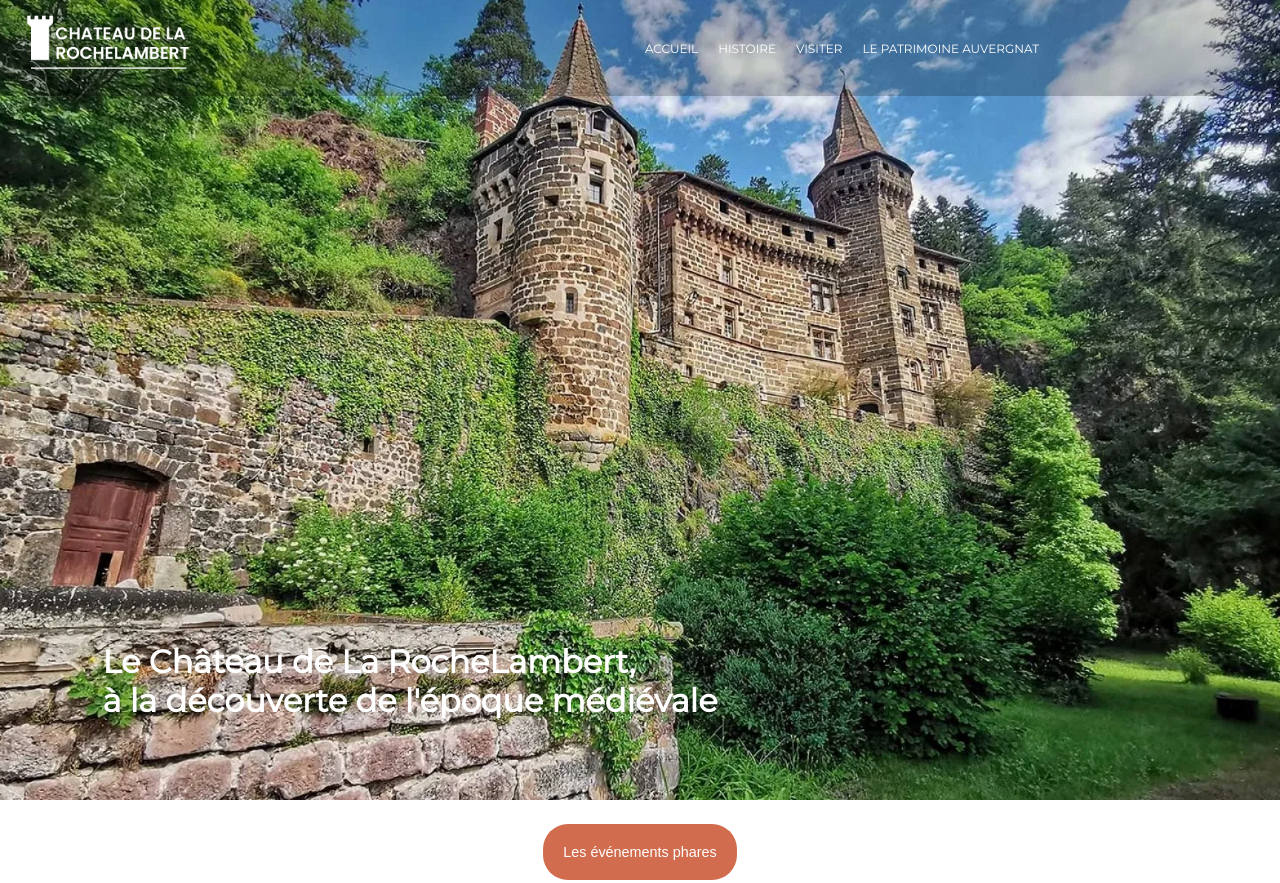
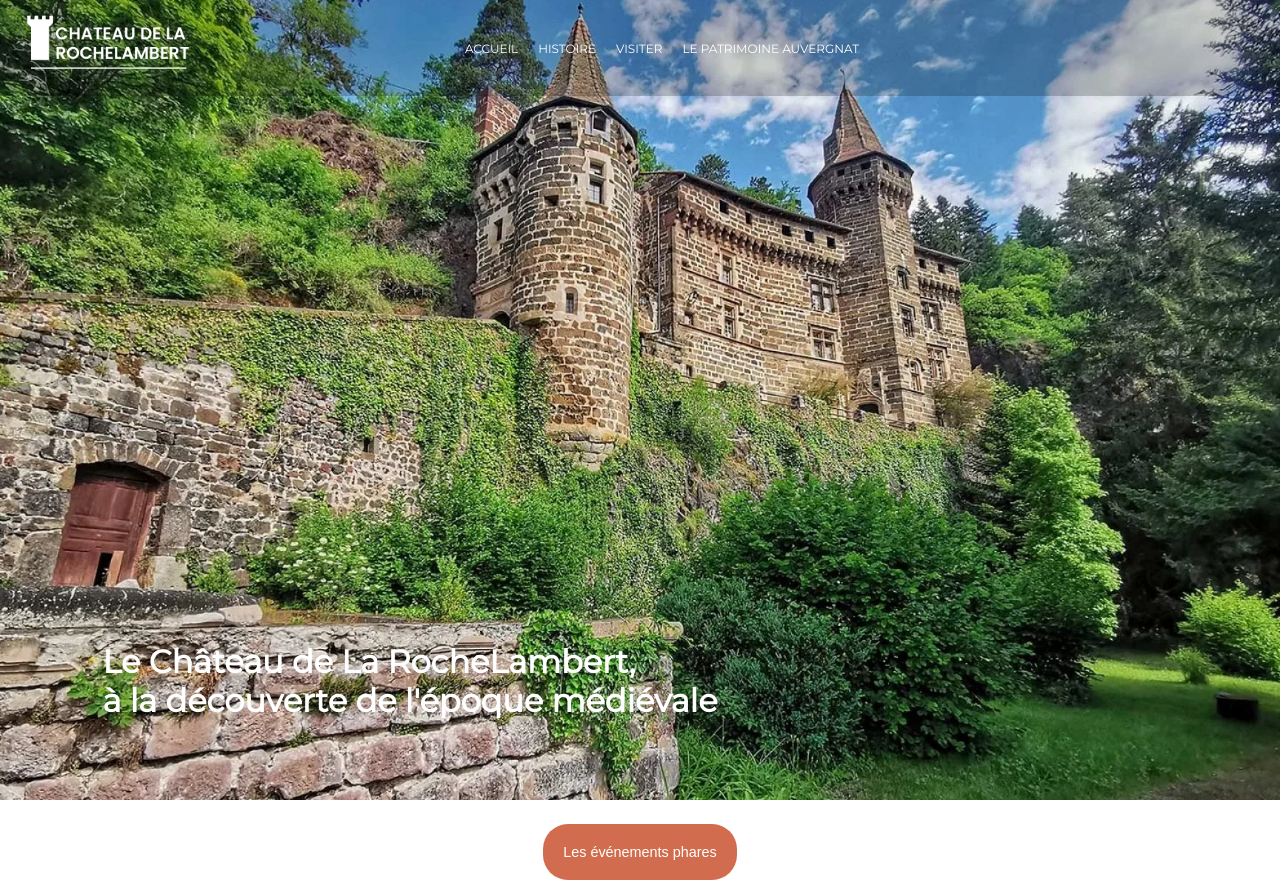
Before and after one commit to Maanaaa/MMI1-SAE105, a plain HTML site: page index.html in a window 1280 px wide. Shown: the top 883 px of the page. Drawn offline with Linux system fonts and the light colour scheme.

Commit message:
Debug navbar

```diff
--- a/css/style.css
+++ b/css/style.css
@@ -130,7 +130,7 @@ nav>div ul {
     display: flex;
     list-style: none;
     padding: 0;
-    margin-left:180px;
+    margin-left:-180px;
 }
 
 .nav-links li {
@@ -555,7 +555,6 @@ details summary {
     border: 0.25px solid black;
     border-radius: 25px;
     padding: 2vh;
-
 }
 
 #contact form input, textarea{
```
Also changed, not shown: index.html (+5 -9 lines), 1 other file.
